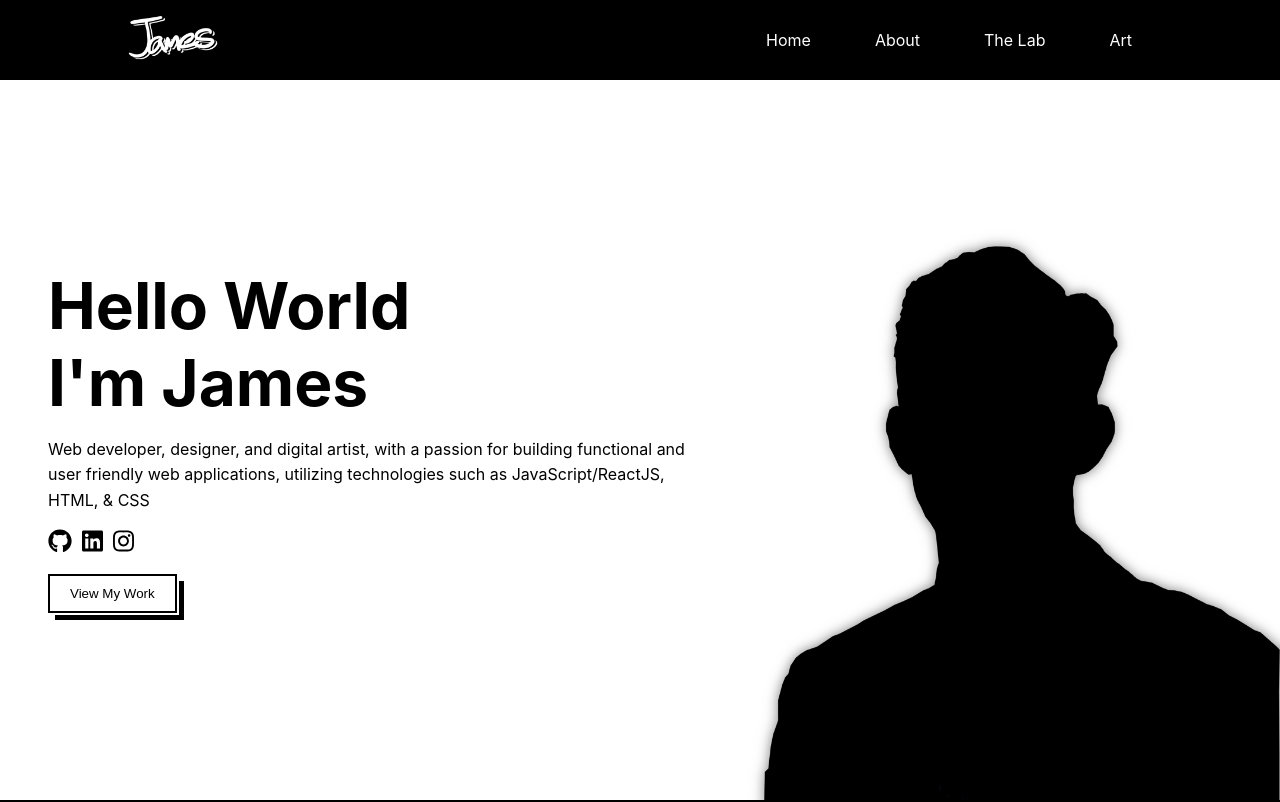
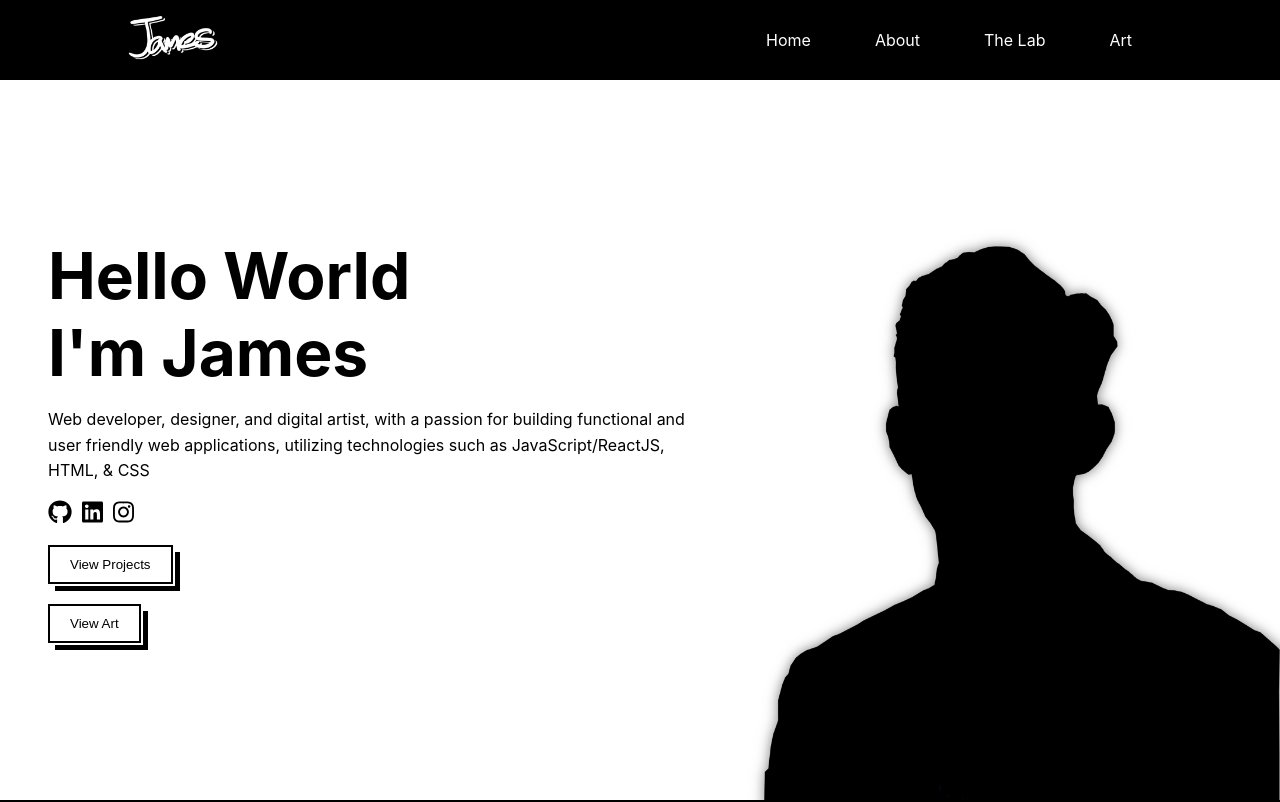
Before and after one commit to RabbitEarsDesign/jamesmcconnell.life-V1, a React (Create React App) app: page /home in a window 1280 px wide. Shown: the top 802 px of the page. Built offline with nearby package versions, Linux system fonts and the light colour scheme.

Commit message:
Added an InternalButton component for linking betwen pages inside the site

```diff
--- a/src/App.js
+++ b/src/App.js
@@ -5,9 +5,7 @@ import Layout from "./components/layout/Layout";
 import ScrollToTop from "./components/routing/ScrollToTop";
 // Pages
 import HomePage from "./pages/HomePage";
-// import AboutPage from "./pages/AboutPage";
-// import ExperimentsPage from "./pages/ExperimentsPage";
-// import Experiments from "./components/experiments/Experiments";
+
 // CSS
 import "./App.css";
 
--- a/src/components/landing/Landing.js
+++ b/src/components/landing/Landing.js
@@ -3,7 +3,7 @@ import silhouette from "./silhouette3.png";
 
 // FONTAWESOME
 import { FontAwesomeIcon } from "@fortawesome/react-fontawesome";
-import { faDownload } from "@fortawesome/free-solid-svg-icons";
+
 import {
   faGithub,
   faLinkedin,
@@ -11,6 +11,7 @@ import {
 } from "@fortawesome/free-brands-svg-icons";
 // COMPONENTS
 import Button from "../ui/Button";
+import ButtonInternal from "../ui/ButtonInternal";
 // CSS
 import classes from "./Landing.module.css";
 
@@ -39,17 +40,11 @@ const Landing = () => {
             <a href="https://www.instagram.com/rabbitearsdesign" target="blank">
               <FontAwesomeIcon icon={faInstagram} className={classes.icon} />
             </a>
-            {/* <a
-              href={process.env.PUBLIC_URL + "/resume_james_mcconnell.pdf"}
-              download
-            >
-              <FontAwesomeIcon icon={faDownload} className={classes.icon} />
-            </a> */}
-            {/* <small>resume</small> */}
           </div>
           <Button url="#projects" target="">
-            View My Work
+            View Projects
           </Button>
+          <ButtonInternal url="/art">View Art</ButtonInternal>
         </div>
         <div className={classes.img}>
           <img src={silhouette} alt="Silhouette" />
--- /dev/null
+++ b/src/components/ui/ButtonInternal.js
@@ -0,0 +1,17 @@
+import React from "react";
+import { Link } from "react-router-dom";
+
+// CSS
+import classes from "./Button.module.css";
+
+function ButtonInternal(props) {
+  return (
+    <button className={[classes.btn, props.style].join("")}>
+      <Link to={props.url} target={props.target}>
+        {props.children}
+      </Link>
+    </button>
+  );
+}
+
+export default ButtonInternal;
```
